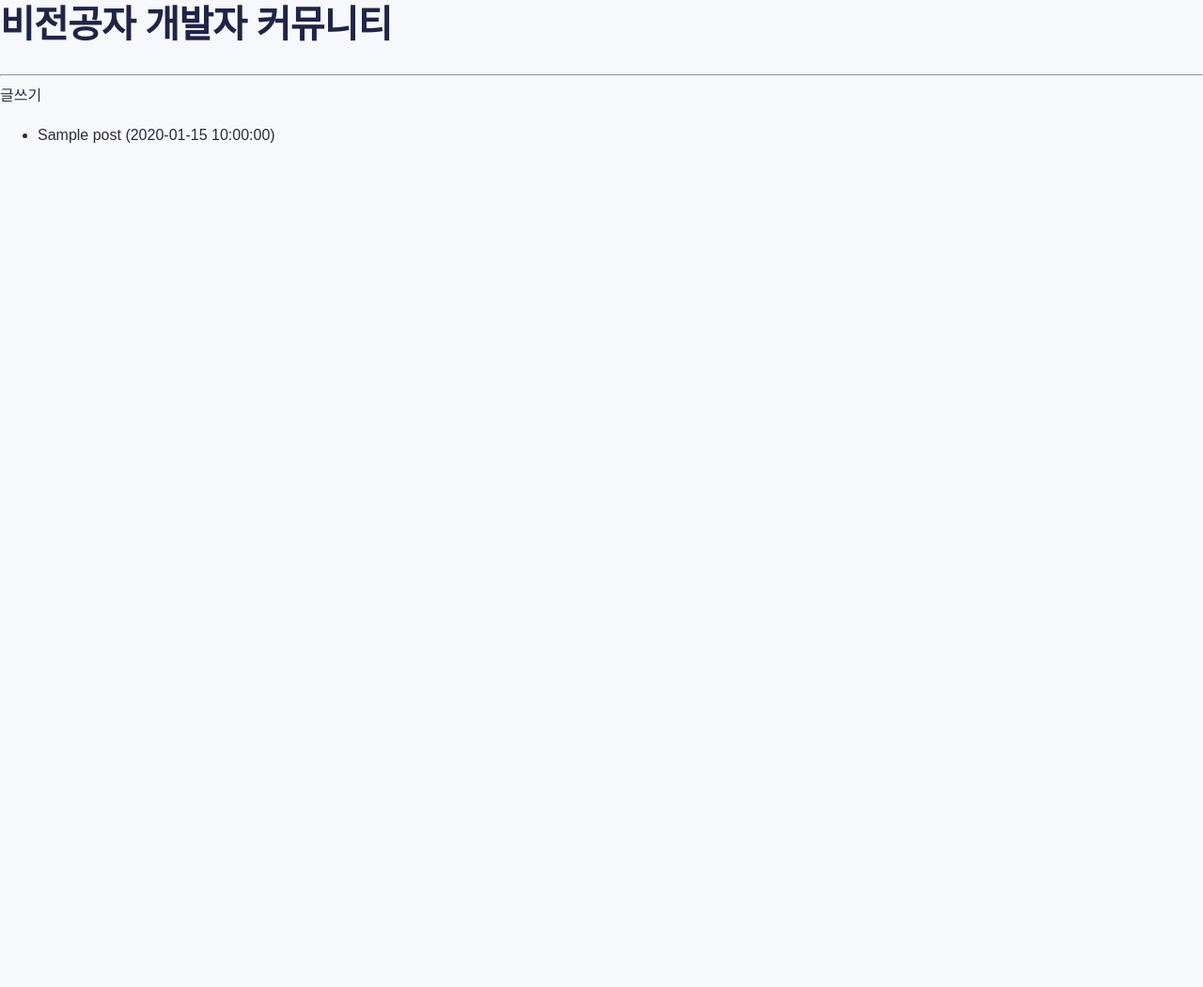
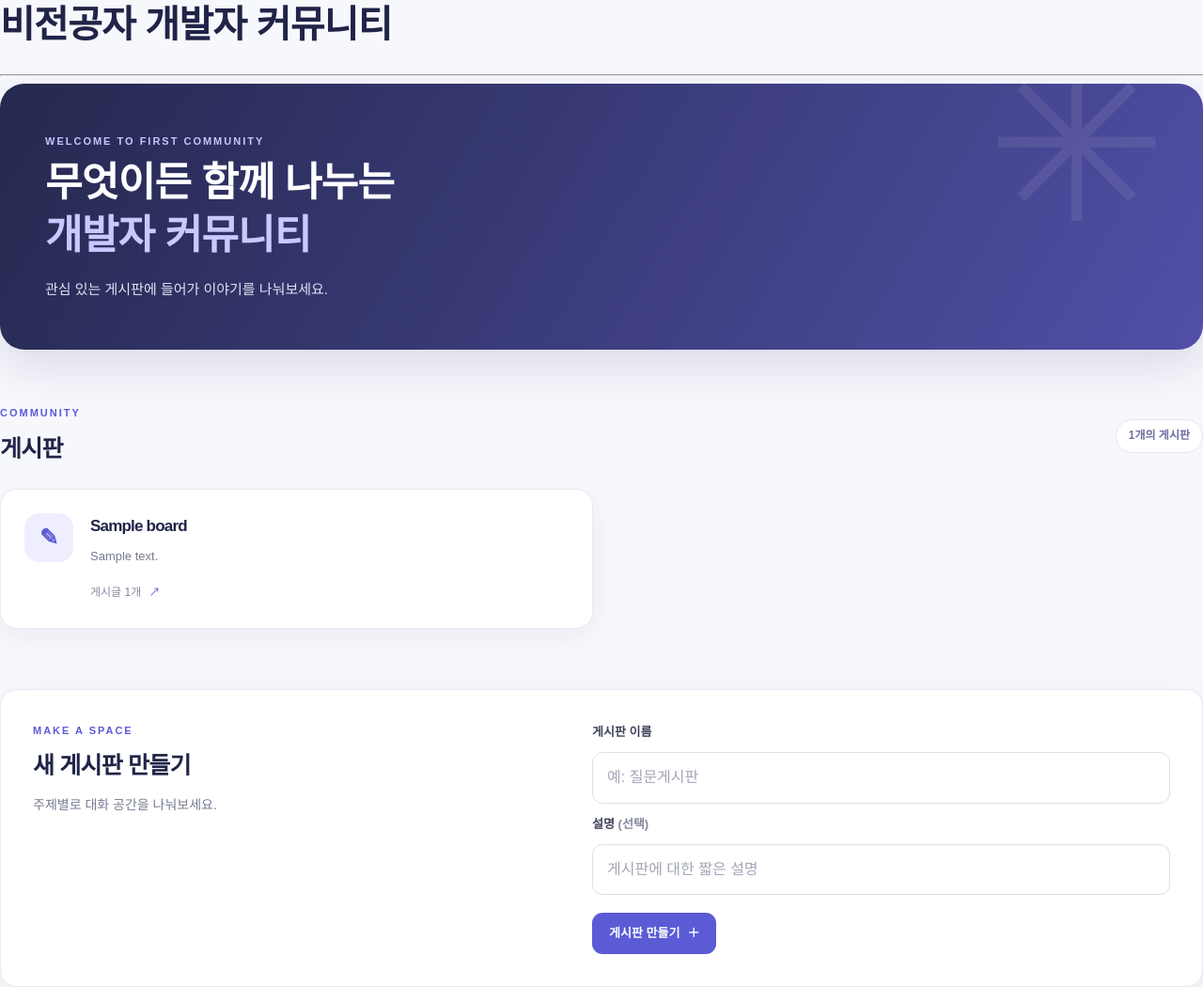
Before and after one commit to hyorimham/first-web-site, a Flask app: template templates/index.html in a window 1280 px wide. Shown: the whole page at 94% size. Before the commit the page ends 152 px from the top, so only its background shows below. Run offline with Flask 3, Linux system fonts and the light colour scheme; the template is opened without the code that fills it: most values are stand-ins (such as "Sample title", 1, 10 or a date in 2020).

Commit message:
메인 화면 수정

```diff
--- a/templates/index.html
+++ b/templates/index.html
@@ -1,11 +1,90 @@
+
 {% extends "base.html" %}
+
+{% block title %}게시판 목록{% endblock %}
+
 {% block content %}
-  <a href="/write">글쓰기</a>
-  <ul>
-    {% for post in posts %}
-      <li><a href="/post/{{ post.id }}">{{ post.title }}</a> ({{ post.created_at }})</li>
-    {% else %}
-      <li>아직 글이 없어요.</li>
-    {% endfor %}
-  </ul>
+<section class="hero">
+  <div class="eyebrow">WELCOME TO FIRST COMMUNITY</div>
+  <h1>무엇이든 함께 나누는<br>
+    <span>개발자 커뮤니티</span>
+  </h1>
+  <p>관심 있는 게시판에 들어가 이야기를 나눠보세요.</p>
+  <div class="hero-decoration">✳</div>
+</section>
+
+<section class="section-heading">
+  <div>
+    <span class="eyebrow">COMMUNITY</span>
+    <h2>게시판</h2>
+  </div>
+  <span class="count-pill">{{ boards|length }}개의 게시판</span>
+</section>
+
+<div class="board-grid">
+  {% for board in boards %}
+  <a class="board-card"
+     href="{{ url_for('board_view', board_id=board.id) }}">
+    <div class="board-icon">
+      {% if loop.index == 1 %}
+        ✎
+      {% elif loop.index == 2 %}
+        ☷
+      {% else %}
+        ⌘
+      {% endif %}
+    </div>
+
+    <div class="board-card-content">
+      <h3>{{ board.name }}</h3>
+      <p>
+        {{ board.description or '게시판에 자유롭게 글을 남겨보세요.' }}
+      </p>
+      <span class="board-meta">
+        게시글 {{ board.post_count }}개 <span>↗</span>
+      </span>
+    </div>
+  </a>
+  {% else %}
+  <div class="empty-state">
+    아직 게시판이 없습니다. 아래에서 첫 게시판을 만들어 보세요.
+  </div>
+  {% endfor %}
+</div>
+
+<section class="create-board-panel">
+  <div>
+    <span class="eyebrow">MAKE A SPACE</span>
+    <h2>새 게시판 만들기</h2>
+    <p>주제별로 대화 공간을 나눠보세요.</p>
+  </div>
+
+  <form action="{{ url_for('create_board') }}"
+        method="post"
+        class="board-form">
+
+    <label for="name">게시판 이름</label>
+    <input
+      id="name"
+      name="name"
+      maxlength="100"
+      placeholder="예: 질문게시판"
+      required
+    >
+
+    <label for="description">
+      설명 <span class="muted">(선택)</span>
+    </label>
+    <input
+      id="description"
+      name="description"
+      maxlength="255"
+      placeholder="게시판에 대한 짧은 설명"
+    >
+
+    <button class="button primary" type="submit">
+      게시판 만들기 <span>＋</span>
+    </button>
+  </form>
+</section>
 {% endblock %}
```
